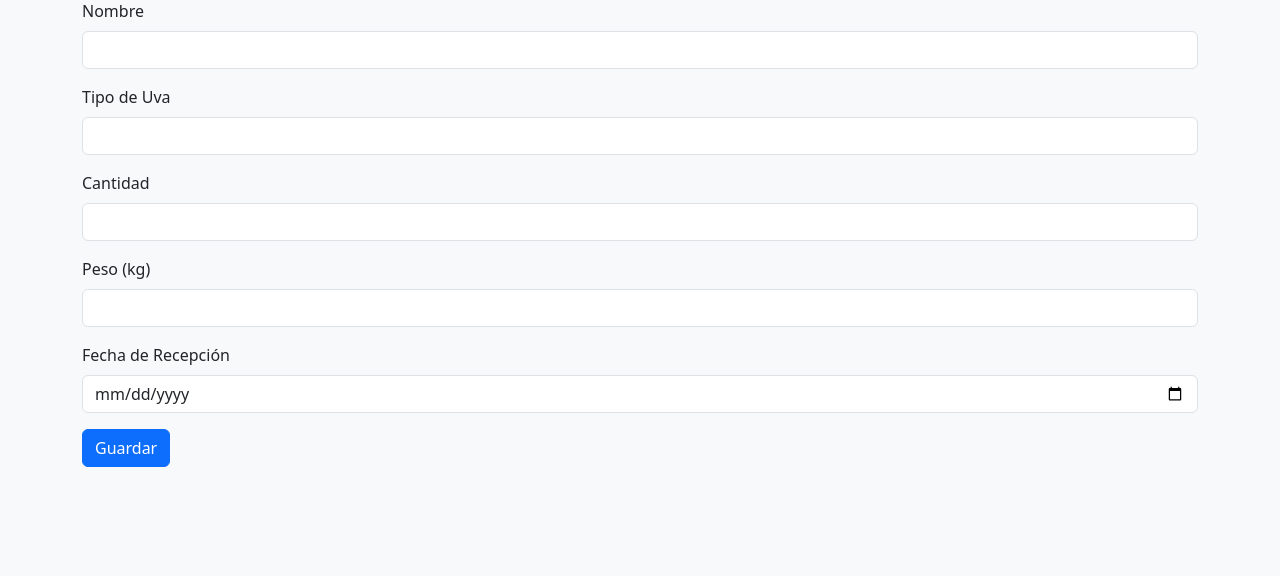
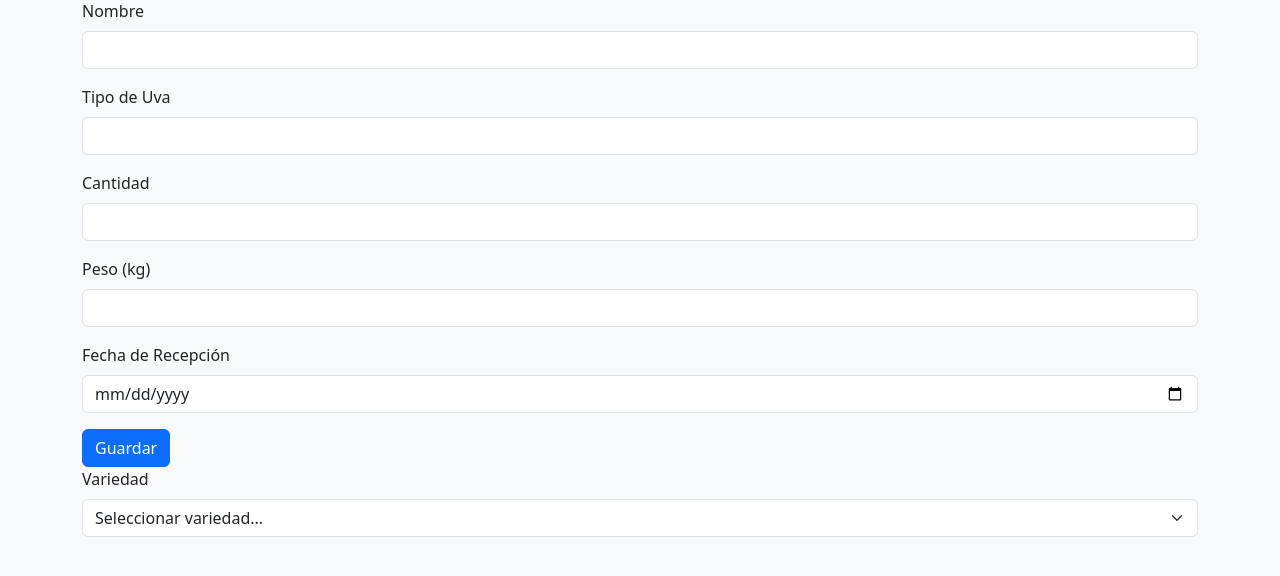
Before and after one commit to Toomasmg/vinificacion_api, a Python web app: template templates/grape_reception/add_reception.html in a window 1280 px wide. Shown: the part 111-687 px from the top of the page. Run offline with Jinja, Linux system fonts and the light colour scheme; the template is opened without the code that fills it: most values are stand-ins (such as "Sample title", 1, 10 or a date in 2020).

Commit message:
añado la coneccion entre variety y reception

```diff
--- a/models/grape_reception.py
+++ b/models/grape_reception.py
@@ -1,5 +1,6 @@
 import uuid
 from database import db
+from models.variety import Variety
 
 # Modelo que representa la recepción de la uva en la bodega
 class GrapeReception(db.Model):
@@ -23,6 +24,10 @@ class GrapeReception(db.Model):
     # Fecha en la que se recibió la uva (debe ser ingresada manualmente)
     reception_date = db.Column(db.Date, nullable=False)  # día de recepción
 
+    #relacion con variety
+    variety_id = db.Column(db.String(36), db.ForeignKey("variety.id"), nullable=False)
+    variety = db.relationship("Variety", backref="receptions")
+
     # Representación como string
     def __repr__(self):
         return f"<GrapeReception {self.id} - {self.name} - {self.grape_type}>"
--- a/routes/grape_reception.py
+++ b/routes/grape_reception.py
@@ -19,7 +19,8 @@ def list_receptions():
 # ----------------------
 @grape_reception_bp.route("/add", methods=["GET"])
 def show_add_form():
-    return render_template("grape_reception/add_reception.html")
+    varieties = Variety.query.all()
+    return render_template("grape_reception/add_reception.html",varieties=varieties)
 
 # ----------------------
 # GUARDAR NUEVA RECEPCIÓN
@@ -33,6 +34,8 @@ def add_reception():
         quantity = int(request.form["quantity"])
         weight = float(request.form["weight"])
         reception_date = datetime.strptime(request.form["reception_date"], "%Y-%m-%d").date()
+        variety_id = request.form["variety_id"]
+
 
         # Crear objeto
         new_reception = GrapeReception(
@@ -41,6 +44,7 @@ def add_reception():
             quantity=quantity,
             weight=weight,
             reception_date=reception_date
+            variety_id=variety_id
         )
 
         db.session.add(new_reception)
--- a/templates/grape_reception/add_reception.html
+++ b/templates/grape_reception/add_reception.html
@@ -26,5 +26,15 @@
         <input type="date" class="form-control" id="reception_date" name="reception_date" required>
     </div>
     <button type="submit" class="btn btn-primary">Guardar</button>
+    <div class="mb-3">
+    <label for="variety_id" class="form-label">Variedad</label>
+    <select name="variety_id" class="form-select" required>
+        <option value="">Seleccionar variedad...</option>
+        {% for variety in varieties %}
+            <option value="{{ variety.id }}">{{ variety.name }}</option>
+        {% endfor %}
+    </select>
+</div>
+
 </form>
 {% endblock %}
--- a/templates/grape_reception/receptions.html
+++ b/templates/grape_reception/receptions.html
@@ -17,6 +17,7 @@
             <th>Peso (kg)</th>
             <th>Fecha de Recepción</th>
             <th>acciones</th>
+            <th>Variedad</th>
         </tr>
     </thead>
     <tbody>
@@ -31,6 +32,7 @@
             <form action="{{ url_for('grape_reception.delete_reception', reception_id=r.id) }}" method="POST" style="display:inline;">
     <button type="submit" class="btn btn-sm btn-danger" onclick="return confirm('¿Estás seguro que querés eliminar esta recepción?');">
         Eliminar
+        <td>{{ r.variety.name }}</td>
     </button>
 </form>
 </td>
```
